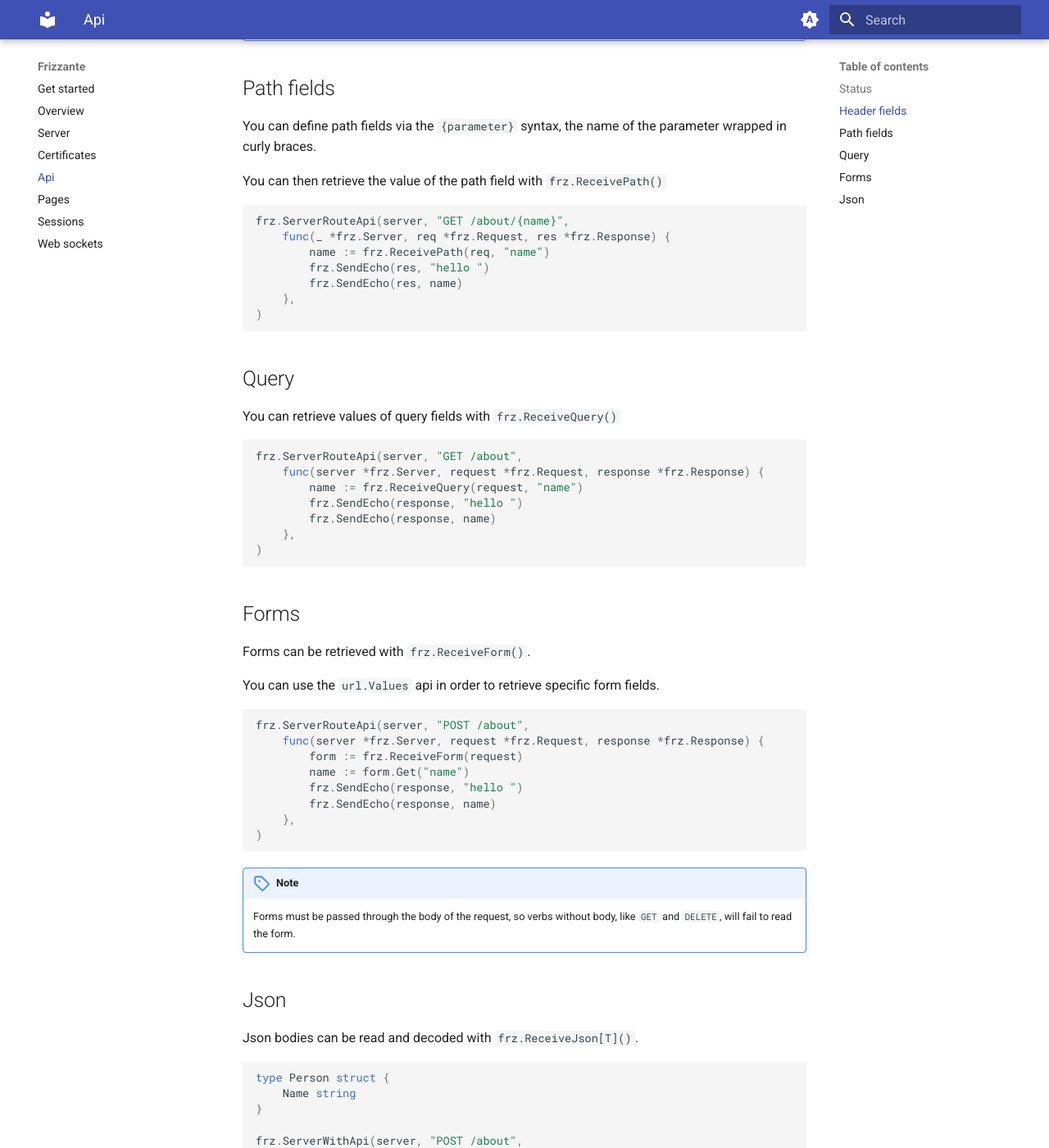
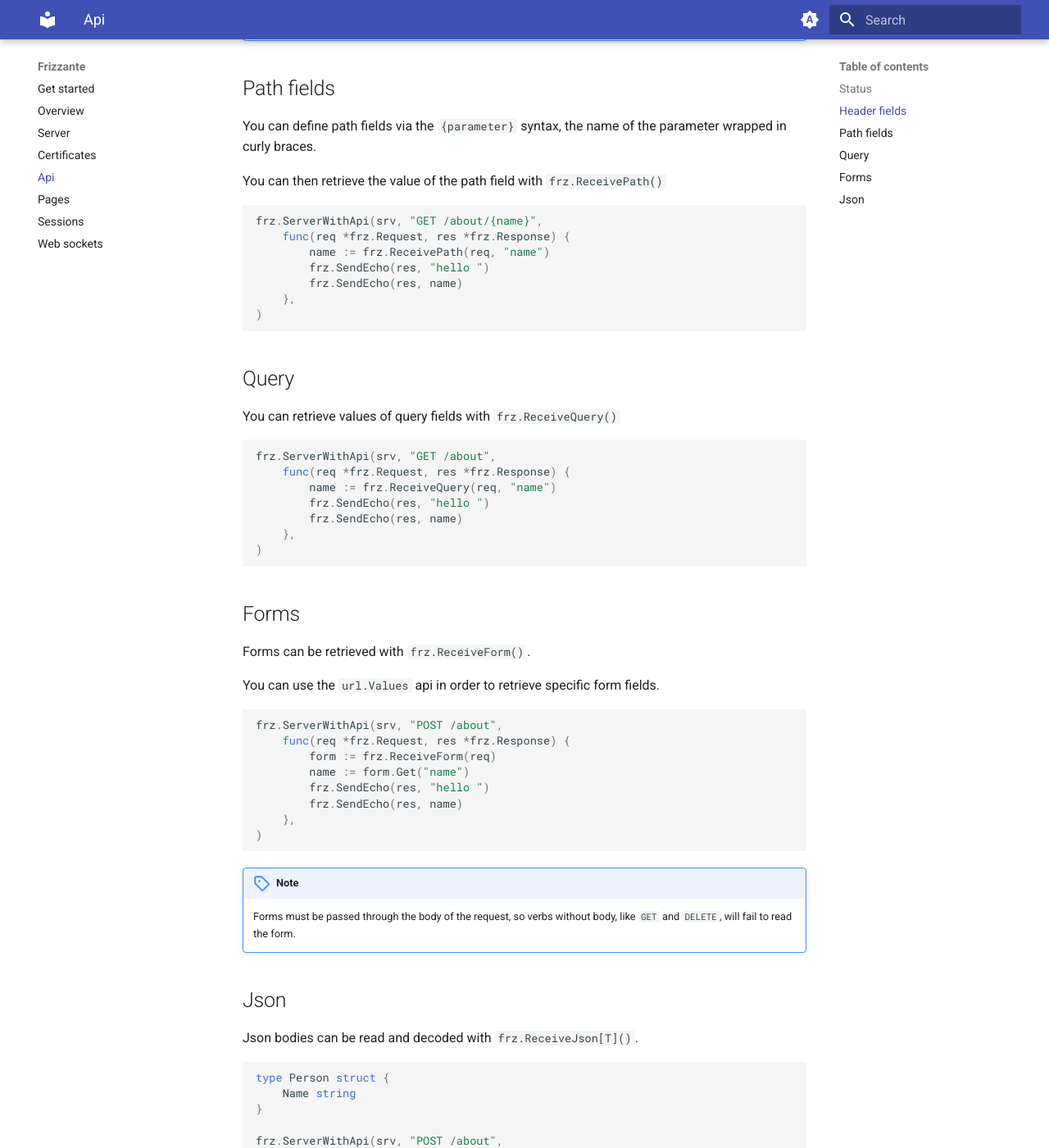
Before and after one commit to razshare/frizzante-docs, an MkDocs documentation site: the page built from docs/api.md, in a window 1280 px wide and 1400 px high, scrolled down 1269 px. Shown: the whole window at 82% size. Built offline with MkDocs 1.6.1 and Material for MkDocs 9.7.7, drawn with Linux system fonts in a browser that asks for light colours; some of the changed text lies outside the part shown.

Commit message:
chore(docs): updating some names and examples.

````diff
--- a/docs/api.md
+++ b/docs/api.md
@@ -1,8 +1,8 @@
-You can route apis with `frz.ServerRouteApi()`
+You can route apis with `frz.ServerWithApi()`
 
 ```go
-frz.ServerRouteApi(server, "GET /",
-    func(_ *frz.Server, _ *frz.Request, res *frz.Response) {
+frz.ServerWithApi(srv, "GET /",
+    func(_ *frz.Request, res *frz.Response) {
         frz.SendEcho(res, "hello")
     },
 )
@@ -15,8 +15,8 @@ The above example listens for requests at `GET /` and responds with `hello` as `
 You can send out a status code with `frz.SendStatus()`
 
 ```go
-frz.ServerRouteApi(server, "GET /",
-    func(_ *frz.Server, _ *frz.Request, res *frz.Response) {
+frz.ServerWithApi(srv, "GET /",
+    func(_ *frz.Request, res *frz.Response) {
         frz.SendStatus(res, 404)
         frz.SendEcho(res, "Resource not found, sorry.")
     },
@@ -31,8 +31,8 @@ frz.ServerRouteApi(server, "GET /",
 You can retrieve header fields with `frz.ReceiveHeader()` and send out header fields with `frz.SendHeader()`.
 
 ```go
-frz.ServerRouteApi(server, "GET /",
-    func(_ *frz.Server, req *frz.Request, res *frz.Response) {
+frz.ServerWithApi(srv, "GET /",
+    func(req *frz.Request, res *frz.Response) {
         contentType := frz.ReceiveHeader(req, "Content-Type")
         if "application/xml" != contentType {
             frz.SendStatus(res, 400)
@@ -58,8 +58,8 @@ You can define path fields via the `{parameter}` syntax, the name of the paramet
 You can then retrieve the value of the path field with `frz.ReceivePath()`
 
 ```go
-frz.ServerRouteApi(server, "GET /about/{name}",
-    func(_ *frz.Server, req *frz.Request, res *frz.Response) {
+frz.ServerWithApi(srv, "GET /about/{name}",
+    func(req *frz.Request, res *frz.Response) {
         name := frz.ReceivePath(req, "name")
         frz.SendEcho(res, "hello ")
         frz.SendEcho(res, name)
@@ -72,11 +72,11 @@ frz.ServerRouteApi(server, "GET /about/{name}",
 You can retrieve values of query fields with `frz.ReceiveQuery()`
 
 ```go
-frz.ServerRouteApi(server, "GET /about",
-    func(server *frz.Server, request *frz.Request, response *frz.Response) {
-        name := frz.ReceiveQuery(request, "name")
-        frz.SendEcho(response, "hello ")
-        frz.SendEcho(response, name)
+frz.ServerWithApi(srv, "GET /about",
+    func(req *frz.Request, res *frz.Response) {
+        name := frz.ReceiveQuery(req, "name")
+        frz.SendEcho(res, "hello ")
+        frz.SendEcho(res, name)
     },
 )
 ```
@@ -88,12 +88,12 @@ Forms can be retrieved with `frz.ReceiveForm()`.
 You can use the `url.Values` api in order to retrieve specific form fields.
 
 ```go
-frz.ServerRouteApi(server, "POST /about",
-    func(server *frz.Server, request *frz.Request, response *frz.Response) {
-        form := frz.ReceiveForm(request)
+frz.ServerWithApi(srv, "POST /about",
+    func(req *frz.Request, res *frz.Response) {
+        form := frz.ReceiveForm(req)
         name := form.Get("name")
-        frz.SendEcho(response, "hello ")
-        frz.SendEcho(response, name)
+        frz.SendEcho(res, "hello ")
+        frz.SendEcho(res, name)
     },
 )
 ```
@@ -110,11 +110,11 @@ type Person struct {
 	Name string
 }
 
-frz.ServerWithApi(server, "POST /about",
-    func(request *frz.Request, response *frz.Response) {
-        person, _ := frz.ReceiveJson[Person](request)
-        frz.SendEcho(response, "hello ")
-        frz.SendEcho(response, person.Name)
+frz.ServerWithApi(srv, "POST /about",
+    func(req *frz.Request, res *frz.Response) {
+        person, _ := frz.ReceiveJson[Person](req)
+        frz.SendEcho(res, "hello ")
+        frz.SendEcho(res, person.Name)
     },
 )
 ```
````
Also changed, not shown: docs/sessions.md (+5 -5 lines), docs/web-sockets.md (+1 -1 lines).
